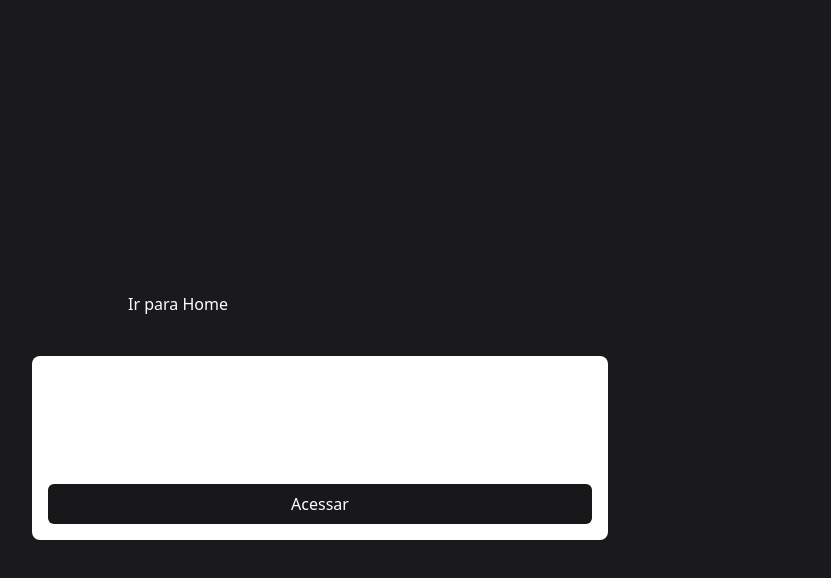
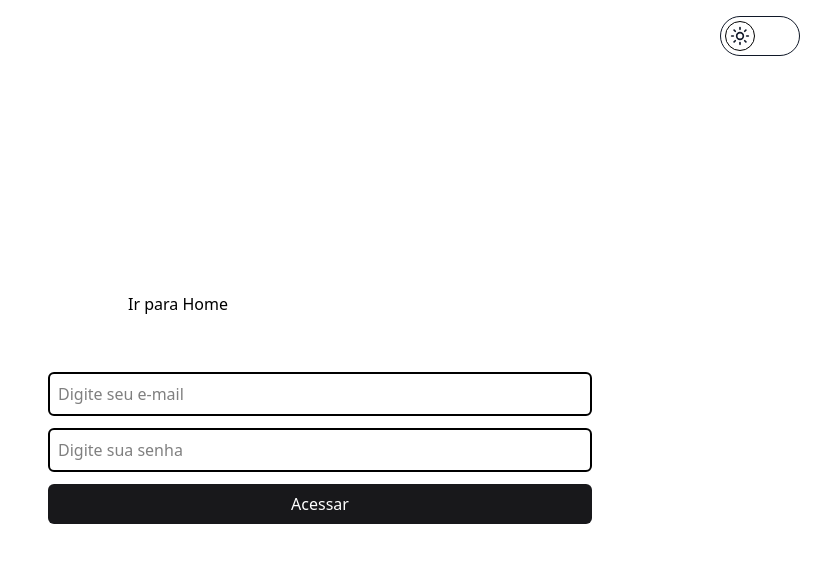
Before and after one commit to otaciliow/otaciliow-dev, a React (Vite) app: page /login in a window 1280 px wide. Shown: the top 578 px of the page, without its empty margins (320-1151 px from the left). Built offline with nearby package versions, Linux system fonts and the light colour scheme; no server answers.

Commit message:
feat: add theme swapping functionalities + button

```diff
--- a/src/components/container/index.tsx
+++ b/src/components/container/index.tsx
@@ -1,8 +1,23 @@
 import { ReactNode } from "react";
+import { Sun, Moon } from 'lucide-react';
+import { useTheme } from '../../contexts/themeContext';
 
 export function Container({children}: {children: ReactNode}) {
+    const {theme, toggleTheme} = useTheme();
     return (
         <main className="w-full max-w-7xl mx-auto px-4 mt-4">
+            <div className={`absolute right-40 flex w-20 p-1 rounded-full items-center border transition-all ${theme === 'light' ? 'justify-start border-gray-900' : 'justify-end border-gray-100'}`}>
+                <button aria-label="theme switcher" className={`shadow-2xl p-1 rounded-full border`} onClick={toggleTheme}>
+                    { theme === 'light' ? (
+                        <Sun size={20} className="text-gray-900"/>
+                    ) : (
+                        <Moon size={20} className='text-gray-100'/>
+                    )}
+                </button>
+                {/* <button aria-label="theme switcher" className={`shadow-2xl p-1 rounded-full border ${theme === 'dark' ? 'ml-auto' : 'opacity-0'}`} onClick={toggleTheme}>
+                    <Moon size={20}/>
+                </button> */}
+            </div>
             {children}
         </main>
     )
--- /dev/null
+++ b/src/contexts/themeContext.tsx
@@ -0,0 +1,56 @@
+import { ReactNode, createContext, useState, useEffect, useContext } from 'react'
+
+interface ThemeContextProps {
+    children: ReactNode
+}
+
+type ThemeContextData = {
+    theme: 'light' | 'dark';
+    toggleTheme: () => void;
+}
+
+// export const ThemeContext = createContext<ThemeContextProps | null>(null);
+export const ThemeContext = createContext({} as ThemeContextData);
+
+function ThemeProvider({children}: ThemeContextProps) {
+    const [theme, setTheme] = useState<'light' | 'dark'>(() => {
+        const storedTheme = localStorage.getItem('theme');
+        return storedTheme === 'dark' ? 'dark' : 'light';
+    })
+
+    const toggleTheme = () => {
+        setTheme((prevTheme) => (prevTheme === 'light' ? 'dark' : 'light'));
+    }
+
+    useEffect(() => {
+        localStorage.setItem('theme', theme);
+
+        if (theme === 'dark') {
+            document.body.classList.add('dark');
+        } else {
+            document.body.classList.remove('dark');
+        }
+    }, [theme]);
+
+    const value = {
+        theme, toggleTheme
+    }
+
+    return (
+        <ThemeContext.Provider value={value}>
+            {children}
+        </ThemeContext.Provider>
+    )
+}
+
+export const useTheme = () => {
+    const context = useContext(ThemeContext);
+
+    if (!context) {
+        throw new Error('useTheme deve ser usado dentro de um ThemeProvider');
+    }
+
+    return context;
+}
+
+export default ThemeProvider;
--- a/src/index.css
+++ b/src/index.css
@@ -1,6 +1,6 @@
 @import "tailwindcss";
 
-body {
+body.dark {
     background-color: #1a1a1c;
     color: #ffffff;
 }
--- a/src/main.tsx
+++ b/src/main.tsx
@@ -4,11 +4,14 @@ import './index.css'
 import { RouterProvider } from 'react-router-dom'
 import { router } from './App'
 import AuthProvider from './contexts/authContext'
+import ThemeProvider from './contexts/themeContext'
 
 createRoot(document.getElementById('root')!).render(
   <StrictMode>
     <AuthProvider>
-      <RouterProvider router={router} />
+      <ThemeProvider>
+        <RouterProvider router={router} />
+      </ThemeProvider>
     </AuthProvider>
   </StrictMode>,
 )
--- a/src/pages/Admin/index.tsx
+++ b/src/pages/Admin/index.tsx
@@ -8,6 +8,7 @@ import { db } from '../../services/firebaseConnection';
 
 import { Container } from '../../components/container'
 import { Link } from 'react-router-dom';
+import { useTheme } from '../../contexts/themeContext';
 
 interface UserDataProps {
     login: string;
@@ -31,7 +32,7 @@ export function Admin() {
     const [repos, setRepos] = useState<ReposProps[]>([]);
     const [isLoading, setIsLoading] = useState(false);
     const [activeRepos, setActiveRepos] = useState<ReposProps[]>([])
-    const [theme, setTheme] = useState(['#ffffff', '#000000'])
+    const { theme } = useTheme();
 
     const totalPages = Math.ceil(repos.length / itens_per_page)
 
@@ -57,12 +58,6 @@ export function Admin() {
         duration: 2000,
         position: 'top-center'
     })
-
-    const handleCheckTheme = () => {
-        if (window.matchMedia && window.matchMedia('(prefers-color-scheme: dark').matches) {
-            setTheme(['#333333', '#ffffff'])
-        }
-    }
 
     useEffect(() => {
         const fetchRepos = async () => {
@@ -105,7 +100,6 @@ export function Admin() {
             }
         }
         fetchRepos()
-        handleCheckTheme()
     }, [])
 
     useEffect(() => {
@@ -211,8 +205,11 @@ export function Admin() {
                 <span>{currentPage} de {totalPages}</span>
                 <button className="cursor-pointer rounded-full hover:not-disabled:bg-purple-600 transition-all disabled:opacity-9" onClick={handleNext} disabled={currentPage === totalPages}><ChevronRight size={20} color="#ffffff" /></button>
             </div>
-
-            <Toaster toastOptions={{style: {background: theme[0], color: theme[1]}}}/>
+            { theme === 'light' ? (
+                <Toaster toastOptions={{style: {background: '#ffffff', color: '#333333'}}}/>
+            ) : (
+                <Toaster toastOptions={{style: {background: '#333333', color: '#ffffff'}}}/>
+            ) }
 
         </Container>
     )
```
